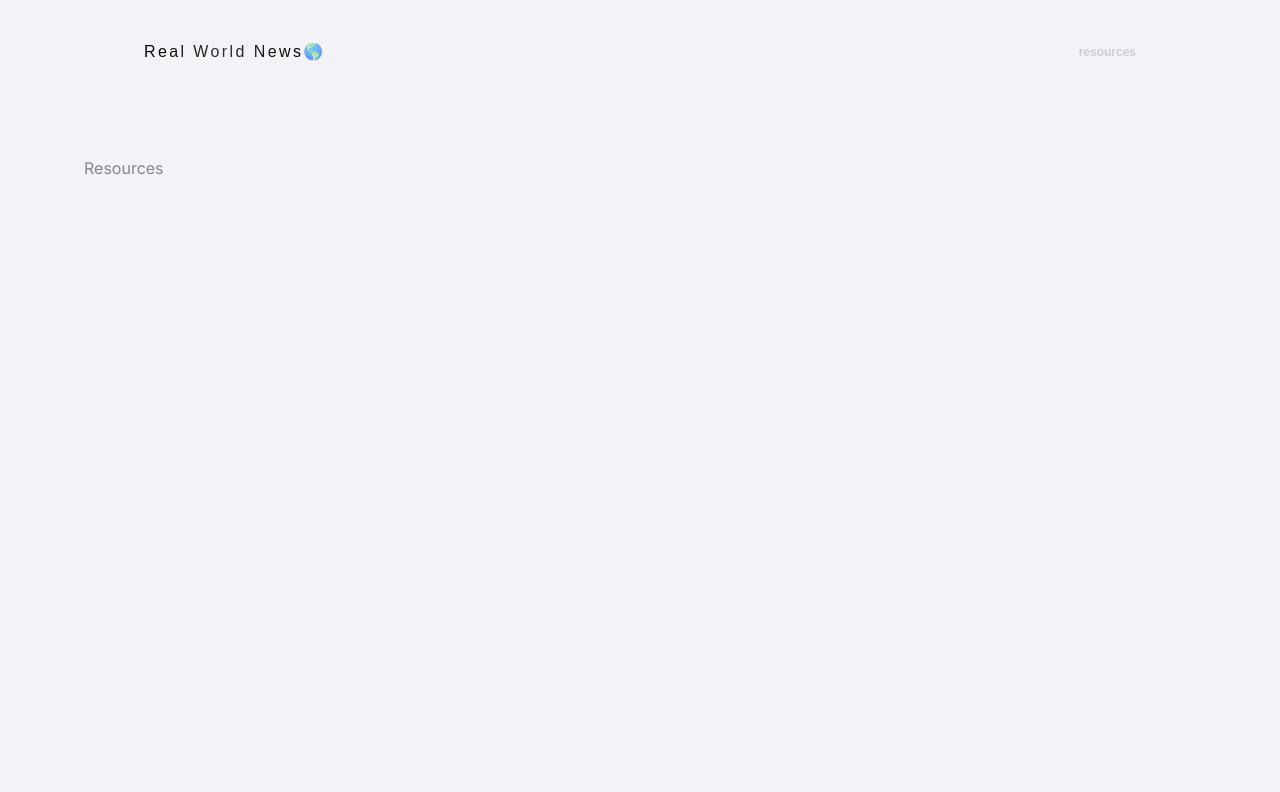
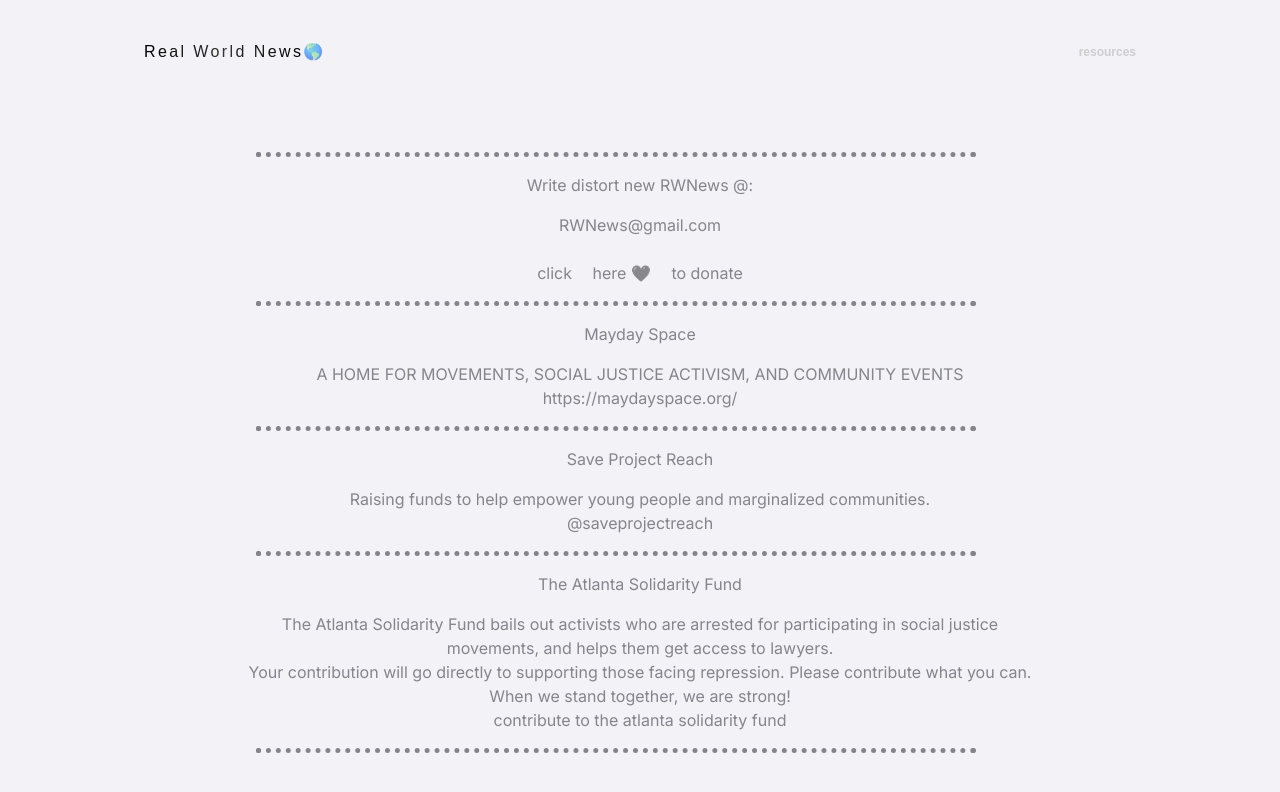
Before and after one commit to RealWorldNews/RealWorldNewsApp, a Next.js app: page /resources in a window 1280 px wide. Shown: the top 792 px of the page. Built offline with nearby package versions, Linux system fonts and the light colour scheme.

Commit message:
implemented resource page

```diff
--- a/app/articles/[slug]/page.module.css
+++ b/app/articles/[slug]/page.module.css
@@ -1,7 +1,7 @@
 .header {
   display: flex;
   flex-direction: column;
-  margin: 2rem auto;
+  margin: .3rem auto;
   max-width: 30rem;
   border-radius: 4px;
   overflow: hidden;
--- a/app/resources/page.module.css
+++ b/app/resources/page.module.css
@@ -1,51 +1,28 @@
-.header {
-    gap: 3rem;
-    margin: 2rem auto 5rem auto;
+.contact {
+    margin: 3rem auto;
     width: 90%;
-    max-width: 75rem;
-    color: var(--color-grey-900);
-    padding: 1.25rem
+    max-width: 50rem;
+    text-align: center;
   }
 
-  .header h4 {
-    font-family: 'Montserrat', sans-serif;
+  .contact h2 {
+    margin: 1rem;
+  }
+  .contact hr {
+    margin: 1rem;
+    border: dotted 0.35rem;
+    border-bottom: none;
+    width: 90%;
   }
 
-  .highlight {
-    background: var(--color-primary-600);
-    background-clip: text;
-    -webkit-background-clip: text;
-    -webkit-text-fill-color: transparent;
+  .contact a {
+    color: var(--foreground);
+    font-size: 1rem;
+    margin: 1rem;
   }
 
-  .header p {
-    margin: 0;
-    font-size: .75rem;
+  .contact a:hover,
+  .contact a:active,
+  .contact a.active {
+    opacity: 60%;
   }
-
-  .cta a {
-    display: inline-block;
-    margin-top: 1rem;
-    padding: 0.5rem 1rem;
-    border-radius: 0.5rem;
-    background: var(--color-primary-600);
-    color: var(--color-abbgrey-50);
-    font-weight: bold;
-    text-decoration: none;
-  }
-
-  .loading {
-    text-align: center;
-    animation: loading 1.2s ease-in-out infinite;
-  }
-  @keyframes loading {
-    0% {
-      color: var(--color-abbgrey-400);
-    }
-    50% {
-      color: var(--color-grey-900);
-    }
-    100% {
-      color: var(--color-abbgrey-400);
-    }
-  }
--- a/app/resources/page.tsx
+++ b/app/resources/page.tsx
@@ -1,8 +1,78 @@
+'use client'
 import classes from './page.module.css'
+import Link from 'next/link'
+import MailToButton from '@/components/ui/mail-to-button'
 export default function ResourcesPage() {
     return (
-        <main className={classes.header}>
-            <h1>Resources</h1>
-        </main>
+        <div className={classes.contact}>
+        <div>
+          <hr />
+          <h2>Write distort new RWNews @:</h2>
+          <MailToButton
+            label='RWNews@gmail.com'
+            mailto='mailto:contact@distortnewyork.com'
+          />
+          <div>
+            <br/>
+          click{' '}
+          <Link
+            href="https://donate.stripe.com/5kA7wegxI9Bme4g289"
+            target='_blank'
+            rel='noopener noreferrer'
+          > here 🖤 </Link>{' '} to donate
+          </div>
+          <hr />
+        </div>
+        <div>
+          <h2>Mayday Space</h2>
+          <p>
+            A HOME FOR MOVEMENTS, SOCIAL JUSTICE ACTIVISM, AND COMMUNITY EVENTS
+          </p>
+          <Link
+            href='https://maydayspace.org/'
+            target='_blank'
+            rel='noopener noreferrer'
+          >
+            https://maydayspace.org/
+          </Link>
+          <hr />
+        </div>
+        <div>
+          <h2>Save Project Reach</h2>
+          <p>
+            Raising funds to help empower young people and marginalized
+            communities.
+          </p>
+          <Link
+            href='https://www.instagram.com/saveprojectreach/'
+            target='_blank'
+            rel='noopener noreferrer'
+          >
+            @saveprojectreach
+          </Link>
+          <hr />
+        </div>
+        <div>
+          <h2>The Atlanta Solidarity Fund</h2>
+          <p>
+            The Atlanta Solidarity Fund bails out activists who are arrested for
+            participating in social justice movements, and helps them get access
+            to lawyers.
+          </p>
+          <p>
+            Your contribution will go directly to supporting those facing
+            repression. Please contribute what you can.
+          </p>
+          <p>When we stand together, we are strong!</p>
+          <Link
+            href='https://actionnetwork.org/fundraising/contribute-to-the-atlanta-solidarity-fund'
+            target='_blank'
+            rel='noopener noreferrer'
+          >
+            contribute to the atlanta solidarity fund
+          </Link>
+          <hr />
+        </div>
+      </div>
     )
 }
--- /dev/null
+++ b/components/ui/mail-to-button.tsx
@@ -0,0 +1,16 @@
+import Link from 'next/link'
+function MailToButton ({ mailto, label }) {
+    return (
+        <Link
+            href="#"
+            onClick={(e) => {
+                window.location.href = mailto;
+                e.preventDefault();
+            }}
+        >
+            {label}
+        </Link>
+    );
+};
+
+export default MailToButton;
```
